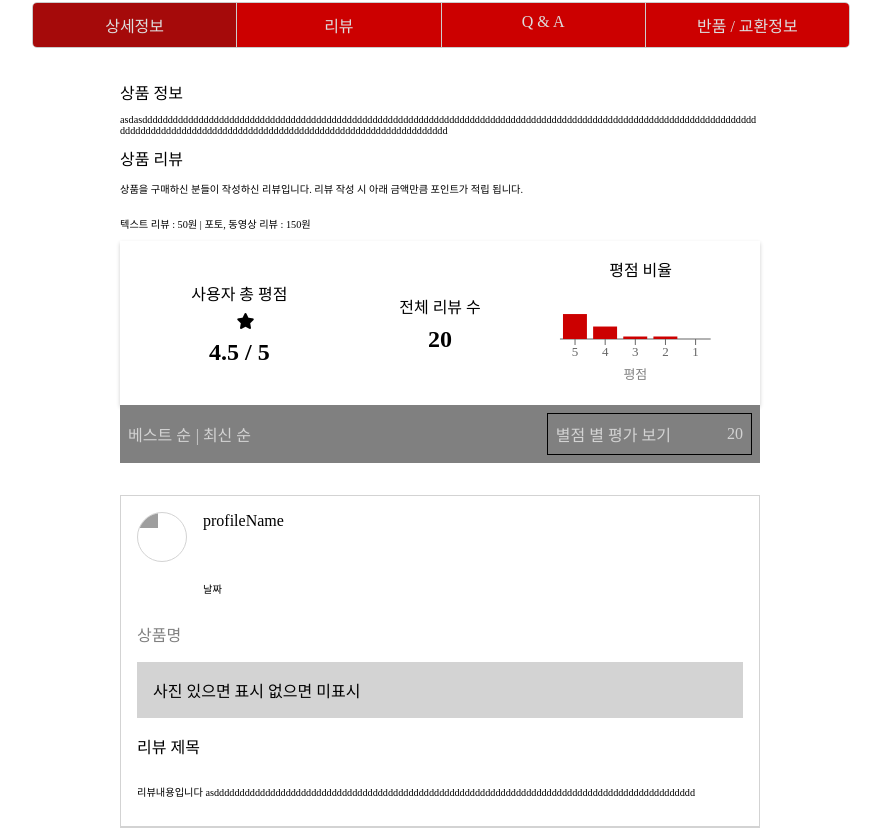
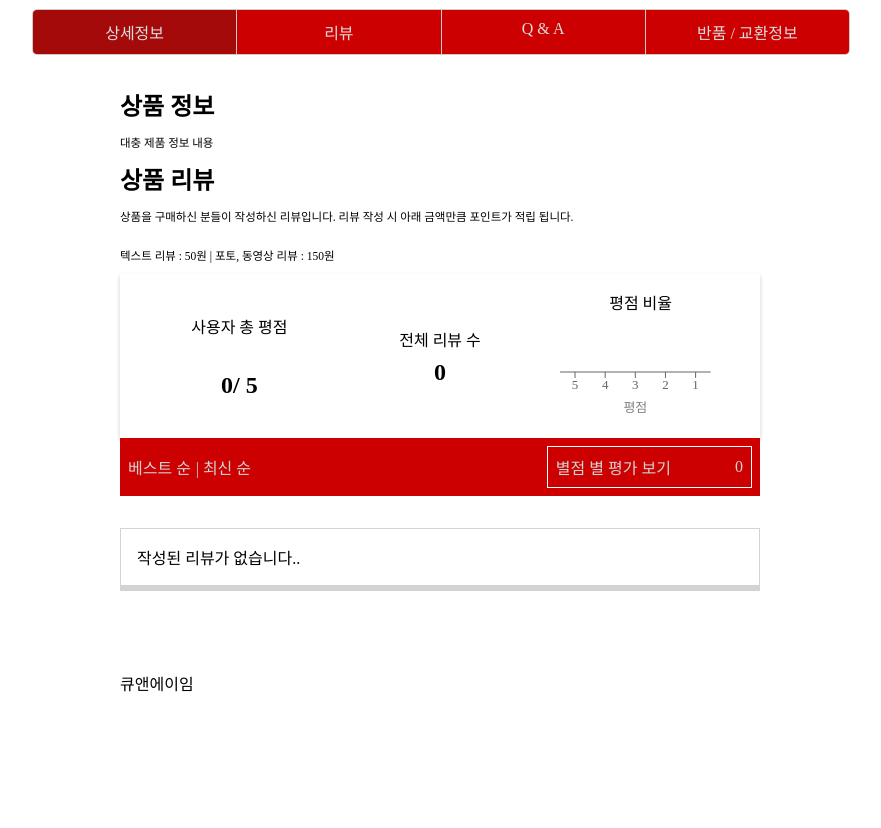
Before and after one commit to DevSe-project/Sungdong-FrontEnd, a React (Create React App) app: page /detail/1 in a window 1280 px wide. Shown: the part 1235-2063 px from the top of the page, without its empty margins (200-1081 px from the left). Built offline with nearby package versions, Linux system fonts and the light colour scheme; grey boxes are pictures that could not be loaded; a web font is replaced by a local one.

Commit message:
Update : Detail-Review 탭 페이지 기능 추가
1. DataObj - review 키, 객체 값 추가
2. Detail.js - 리뷰 탭 데이터 파일.map하여 기능 부여
3. 별점 로직 구현
4. 리뷰가 없을 때의 조건 부여하여 유동적인 페이지로 변경

```diff
--- a/src/App.css
+++ b/src/App.css
@@ -81,7 +81,7 @@ td{
   --body-margin : 0.5em;
   --font-size-md: clamp(1.5rem, 1vw, 1.4rem);
   --font-size-sm: clamp(1rem, 1vw, 1.2em);
-  --font-size-ssm: clamp(0.5em, 0.8vw, 1em);
+  --font-size-ssm: clamp(0.7em, 0.9vw, 1em);
   --background-color-set: #CC0000;
   --background-color-active : rgb(180, 8, 8);
   --background-color-clicked: rgb(165, 10, 10);
--- a/src/component/AboutDetail/Detail.js
+++ b/src/component/AboutDetail/Detail.js
@@ -6,23 +6,12 @@ import { CategoryBar } from '../AboutHeader/CategoryBar'
 import { TopBanner } from '../AboutHeader/TopBanner'
 import { BarChart, Bar, XAxis, YAxis, CartesianGrid, Tooltip, ResponsiveContainer } from 'recharts';
 
-// 리뷰 그래프 data
-const data = [
-  { rating: 5, 리뷰: 10 },
-  { rating: 4, 리뷰: 5 },
-  { rating: 3, 리뷰: 1 },
-  { rating: 2, 리뷰: 1 },
-  { rating: 1, 리뷰: 0 },
-];
-
 export function Detail(props) {
   //수량 개수 state
   const [count, setCount] = useState("1");
   const textReviewPoint = 50;
   const photoReviewPoint = 150;
   const totalReviewScore = 5;
-  let currentReviewScore = 4.5;
-  let totalReviewCount = 20;
   const navigate = useNavigate();
 
   //주소창 입력된 id값 받아오기
@@ -90,6 +79,44 @@ function basketThis(product, count){
       localStorage.setItem('likelist', JSON.stringify(unlikelist)); //새로고침하면 필터링 된 목록 표시
     }
   }
+
+  //리뷰 평점 합계 계산
+  function sumValues(obj, key) {
+    let total = 0;
+
+    for (const item of Object.values(obj)) {
+      if (item[key] !== undefined) {
+        total += item[key];
+      }
+    }
+
+    return total;
+  }
+
+  //리뷰 평점에 따른 별 표시
+
+  function ratingToStar(rating) {
+    const totalStars = [];
+
+    for (let i = 0; i < Number(rating); i++) {
+      totalStars.push(<i style={{color: '#CC0000'}} className="fas fa-star" />);
+    }
+
+    for (let i = 0; i < 5 - Number(rating); i++) {
+      totalStars.push(<i style={{color: '#CC0000'}} className="fal fa-star" />);
+    }
+
+    return <>{totalStars}</>;
+  }
+
+  const reviewData = [
+    { rating: 5, 리뷰: detailData.review ? detailData.review.filter((item) => item.rating === 5).length : 0 },
+    { rating: 4, 리뷰: detailData.review ? detailData.review.filter((item) => item.rating === 4).length : 0 },
+    { rating: 3, 리뷰: detailData.review ? detailData.review.filter((item) => item.rating === 3).length : 0 },
+    { rating: 2, 리뷰: detailData.review ? detailData.review.filter((item) => item.rating === 2).length : 0 },
+    { rating: 1, 리뷰: detailData.review ? detailData.review.filter((item) => item.rating === 1).length : 0 },
+  ];
+
   return(
     <div>
       <TopBanner/>
@@ -188,15 +215,15 @@ function basketThis(product, count){
         <div className={styles.tabInnerHeader}>
           <div id='1'>
             <div className={styles.reviewHeader}>
-              <h5>상품 정보</h5>
+              <h3>상품 정보</h3>
               <p>
-                asdasdddddddddddddddddddddddddddddddddddddddddddddddddddddddddddddddddddddddddddddddddddddddddddddddddddddddddddddddddddddddddddddddddddddddddddddddddddddddddddddddddddddddddddddddddddddddd
+                대충 제품 정보 내용
               </p>
             </div>
           </div>
           <div id='2'>
             <div className={styles.reviewHeader}>
-              <h5>상품 리뷰</h5>
+              <h3>상품 리뷰</h3>
               <p>상품을 구매하신 분들이 작성하신 리뷰입니다. 리뷰 작성 시 아래 금액만큼 포인트가 적립 됩니다.</p>
               <p>텍스트 리뷰 : {textReviewPoint}원 | 포토, 동영상 리뷰 : {photoReviewPoint}원</p>
             </div>
@@ -204,19 +231,33 @@ function basketThis(product, count){
               <div className={styles.reviewToggleInner}>
                 <h5>사용자 총 평점</h5>
                 <div>
-                <i className="fal fa-star"/><i className="fas fa-star"/>
+                {props.data && detailData.review ?
+                  ratingToStar(sumValues(detailData.review, 'rating')/detailData.review.length)
+                : <>
+                  <i style={{color: '#CC0000'}} className="fal fa-star" />
+                  <i style={{color: '#CC0000'}} className="fal fa-star" />
+                  <i style={{color: '#CC0000'}} className="fal fa-star" />
+                  <i style={{color: '#CC0000'}} className="fal fa-star" />
+                  <i style={{color: '#CC0000'}} className="fal fa-star" />
+                  </>
+                }
                 </div>
-                <h3>{currentReviewScore} / {totalReviewScore}</h3>
+                <h3>
+                  {props.data && detailData.review ?
+                    sumValues(detailData.review, 'rating')/detailData.review.length
+                    : 0}
+                    / {totalReviewScore}
+                </h3>
               </div>
               <div className={styles.reviewToggleInner}>
                 <h5>전체 리뷰 수</h5>
-                <h3>{totalReviewCount}</h3>
+                <h3>{props.data && detailData.review ? detailData.review.length : 0}</h3>
               </div>
               <div className={styles.reviewToggleInner}>
                 <h5>평점 비율</h5>
                 <ResponsiveContainer className={styles.graph} width="100%" height={100}>
                   <BarChart
-                    data={data}
+                    data={reviewData}
                     margin={{ top: 20, right: 30, left: 20, bottom: 20 }}
                   >
                     <XAxis dataKey="rating" label={{ value: '평점', position: 'insideBottom', offset: -10 }} />
@@ -238,36 +279,42 @@ function basketThis(product, count){
               <div className={styles.reviewTabRatingView}>
                 별점 별 평가 보기
                 <div>
-                  {totalReviewCount}
+                  {props.data && detailData.review ? detailData.review.length : 0}
                 </div>
               </div>
             </div>
+            {props.data && detailData.review ?
+            detailData.review.map((item, index) =>
             <div className={styles.review}>
               <div className={styles.reviewList}>
                 <div className={styles.reviewListProfileImg}>
                   <img src='../../image/logo.jpeg' alt='프로필이미지' width={20}/>
                 </div>
                 <div className={styles.reviewListProfile}>
-                  <h4>profileName</h4>
-                  <span><i className="fal fa-star"/><i className="fal fa-star"/><i className="fal fa-star"/><i className="fal fa-star"/><i className="fal fa-star"/></span>
-                  <p>날짜</p>
+                  <h4>{item.profile}</h4>
+                  <span>{ratingToStar(item.rating)}</span>
+                  <p>{item.date}</p>
                 </div>
               </div>
               <div className={styles.reviewListProduct}>
-                상품명
+                {detailData.title}
               </div>
+              {item.image &&
               <div className={styles.reviewImg}>
-                사진 있으면 표시 없으면 미표시
+                {item.image}
               </div>
-              <div className={styles.reviewListTitle}>
-                <h4>리뷰 제목</h4>
-              </div>
+              }
               <div className={styles.reviewListBody}>
                 <p>
-                  리뷰내용입니다         asdddddddddddddddddddddddddddddddddddddddddddddddddddddddddddddddddddddddddddddddddddddddddddddd
+                  {item.content}
                 </p>
               </div>
             </div>
+          )
+          : <div className={styles.review}>
+              작성된 리뷰가 없습니다..
+            </div>
+          }
           </div>
           <div id='3'>
             큐앤에이임<br></br><br></br><br></br><br></br><br></br><br></br><br></br><br></br><br></br><br></br><br></br>
--- a/src/component/AboutDetail/Detail.module.css
+++ b/src/component/AboutDetail/Detail.module.css
@@ -208,7 +208,7 @@
 .reviewTab{
   display: flex;
   flex-direction: row;
-  background-color: grey;
+  background-color: var(--background-color-set);
   color: lightgray;
   padding: 0.5em;
   justify-content: space-between;
@@ -231,7 +231,7 @@
   width: 30%;
   display: flex;
   justify-content: space-between;
-  border: 1px solid black;
+  border: 1px solid white;
   padding: 0.5em;
   align-items: center;
 }
@@ -243,8 +243,12 @@
   padding: 1em;
   border: 1px solid lightgray;
   gap: 1em;
+  margin-bottom: 2em;
+  border-bottom: 6px solid lightgray;
+}
+
+.review:last-child{
   margin-bottom: 5em;
-  border-bottom: 6px solid lightgray;
 }
 
 .reviewList{
@@ -278,7 +282,3 @@
   background-color: lightgray;
   padding: 1em;
 }
-
-.reviewListTitle{
-  font-weight: 650;
-}
--- a/src/component/AboutPay/Receipt.js
+++ b/src/component/AboutPay/Receipt.js
@@ -217,7 +217,7 @@ export function Receipt(){
         </form>
         <div className={styles.formInner}>
         <input required type="checkbox"/> 구매동의 및 결제대행서비스 이용약관 등에 모두 동의합니다.
-        <button className={styles.button}>약관보기</button>
+        <button type='submit' className={styles.button}>약관보기</button>
         </div>
       </div>
     </div>
--- a/src/component/Data/DataObj.js
+++ b/src/component/Data/DataObj.js
@@ -3,6 +3,24 @@ export let DataObj = [{
     title : "검정 신발",
     price : 150000,
     content : "검은색과의 조화",
+    review : [{
+      id : 0,
+      userId : 'asdasdx100',
+      profileName : '빨간양말',
+      rating : 5,
+      content : '너무좋았고 배송도 빠르고...',
+      image : 'asdasd',
+      date : '20/11/22',
+    },
+    {
+      id : 1,
+      userId : 'asdxxasdx100',
+      profile : '누런양말',
+      rating : 1,
+      content : '다소 아쉬운....',
+      date : '22/11/22',
+    },
+  ],
   },
   {
     id : 1,
```
